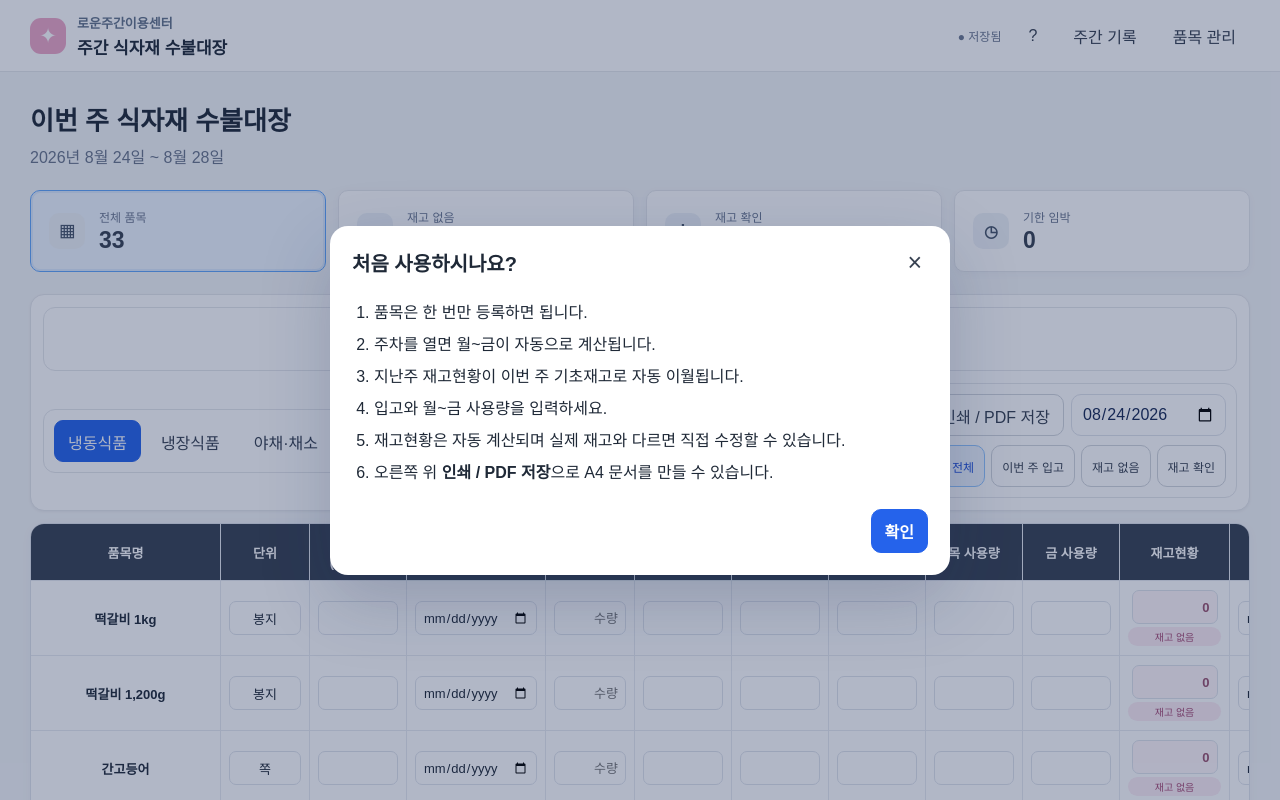
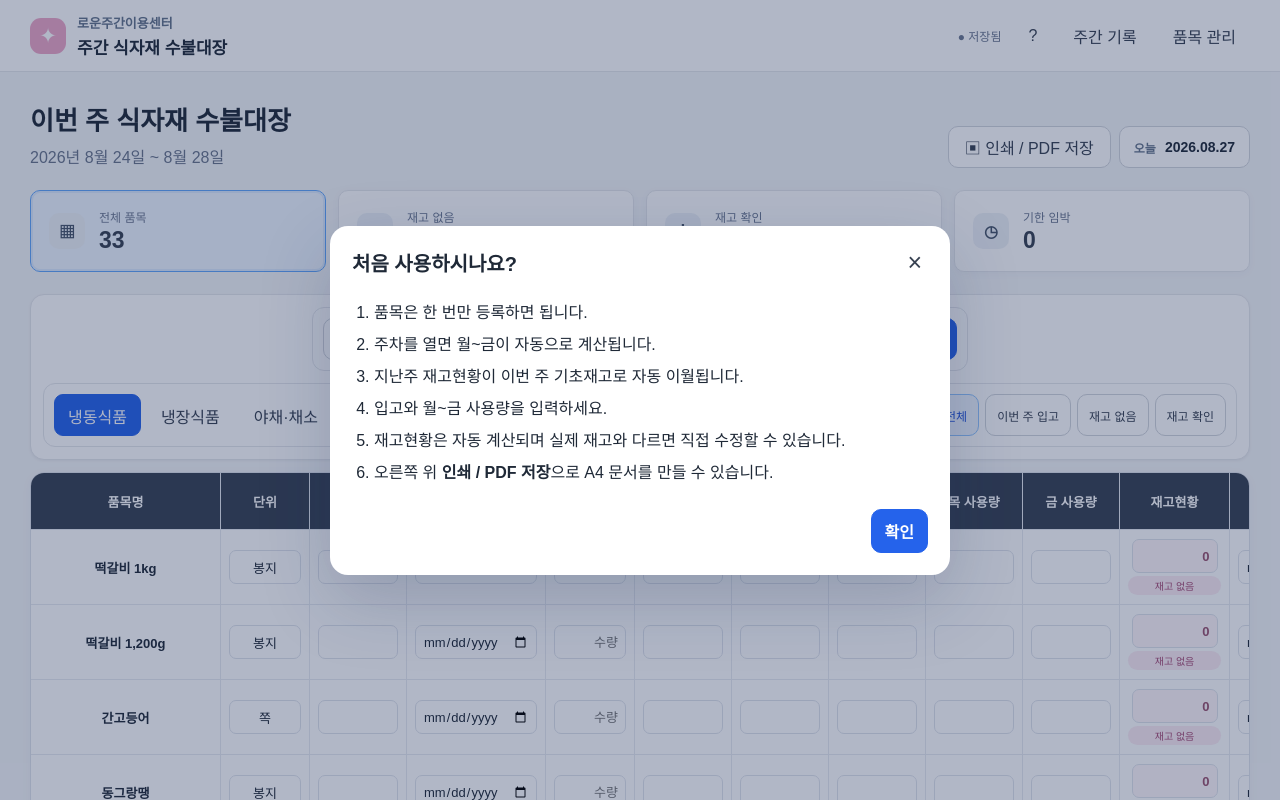
Before and after one commit to vhthdvhthd-lab/meal-check, a React (Vite) app: page / in a window 1280 px wide. Shown: the top 800 px of the page. Built offline with nearby package versions, Linux system fonts and the light colour scheme.

Commit message:
Add files via upload

```diff
--- a/src/main.jsx
+++ b/src/main.jsx
@@ -259,6 +259,7 @@ function App(){
     <main className="container">
       <section className="title-row">
         <div><h1>이번 주 식자재 수불대장</h1><div className="range">{fmtRange(week)}</div><div className="print-category">{category}</div></div>
+        <div className="title-utility"><button onClick={printNow}>▣ 인쇄 / PDF 저장</button><div className="today-display"><span>오늘</span><b>{fmtDate(isoDate(new Date()))}</b></div></div>
         <section className="print-approval" aria-label="결재란">
           <div className="approval-title">결<br/><br/>재</div>
           {['담 당','팀 장','국 장','센 터 장'].map(role=><div className="approval-cell" key={role}><span>{role}</span><i></i></div>)}
@@ -278,14 +279,11 @@ function App(){
           <button onClick={()=>shiftWeek(-1)}>← 이전 주</button>
           <button className="today" onClick={()=>setDate(isoDate(mondayOf(new Date())))}>이번 주</button>
           <button onClick={()=>shiftWeek(1)}>다음 주 →</button>
+          <button onClick={copyLastWeek}>↻ 지난주 재고 불러오기</button>
           <button className="primary" onClick={()=>setModal({type:"item",data:null,defaults:{category}})}>＋ 품목 추가</button>
-          <button onClick={copyLastWeek}>↻ 지난주 재고 불러오기</button>
         </div>
-        <div className="right-controls">
-          <div className="utility-actions"><button onClick={printNow}>▣ 인쇄 / PDF 저장</button><input aria-label="기준 날짜" title="날짜로 주차 선택" type="date" value={date} onChange={e=>setDate(isoDate(mondayOf(parseLocal(e.target.value))))}/></div>
-          <div className="filters"><div className="search">⌕<input placeholder="품목 검색" value={search} onChange={e=>setSearch(e.target.value)}/></div>
-            {["전체","이번 주 입고","재고 없음","재고 확인"].map(f=><button className={filter===f?"filter active-filter": "filter"} onClick={()=>setFilter(f)} key={f}>{f}</button>)}
-          </div>
+        <div className="filters"><div className="search">⌕<input placeholder="품목 검색" value={search} onChange={e=>setSearch(e.target.value)}/></div>
+          {["전체","이번 주 입고","재고 없음","재고 확인"].map(f=><button className={filter===f?"filter active-filter": "filter"} onClick={()=>setFilter(f)} key={f}>{f}</button>)}
         </div>
       </section>
 
--- a/src/styles.css
+++ b/src/styles.css
@@ -224,3 +224,35 @@ button:hover{background:#f3f4f6}
   .inventory tbody td,.inventory tbody .sticky-col{background:#fff!important;color:#000!important}
   .inventory input,.inventory select{background:transparent!important;color:#000!important;-webkit-text-fill-color:#000!important}
 }
+
+/* Balanced control layout */
+.title-utility{display:flex;align-items:center;gap:8px;margin-left:auto}
+.title-utility button,.today-display{height:42px;border:1px solid #d1d5db;border-radius:10px;background:#fff}
+.title-utility button{padding:0 16px}
+.today-display{display:flex;align-items:center;gap:9px;padding:0 14px}
+.today-display span{font-size:12px;color:#64748b;font-weight:700}
+.today-display b{font-size:14px;color:#1f2937;white-space:nowrap}
+.control-panel{grid-template-columns:max-content minmax(560px,1fr) max-content;align-items:center}
+.control-panel>.tabs,.control-panel>.main-actions,.control-panel>.filters{height:64px;background:#fff;border:1px solid #e5e7eb;border-radius:12px;padding:10px;align-items:center}
+.control-panel>.main-actions{justify-self:center;justify-content:center;width:max-content}
+.control-panel>.main-actions button{height:42px;padding:0 14px;min-width:100px}
+.control-panel>.main-actions button:nth-child(4){min-width:178px}
+.control-panel>.main-actions button:nth-child(5){min-width:116px}
+.control-panel>.filters{justify-content:flex-end;flex-wrap:nowrap}
+.control-panel>.filters .search{height:42px;min-width:0;width:175px}
+.control-panel>.filters .filter{height:42px;padding:0 11px}
+
+@media(max-width:1400px){
+  .control-panel{grid-template-columns:1fr 1fr}
+  .control-panel>.main-actions{grid-column:1/-1;grid-row:1;justify-self:center;flex-wrap:wrap;width:auto;height:auto}
+  .control-panel>.tabs{grid-column:1;grid-row:2;height:auto}
+  .control-panel>.filters{grid-column:2;grid-row:2;height:auto;flex-wrap:wrap}
+}
+@media(max-width:900px){
+  .title-utility{width:100%;margin-left:0;flex-wrap:wrap}
+  .control-panel>.main-actions,.control-panel>.filters{width:100%;justify-content:flex-start}
+  .control-panel>.filters .search{width:100%}
+}
+@media print{
+  .title-utility{display:none!important}
+}
```
